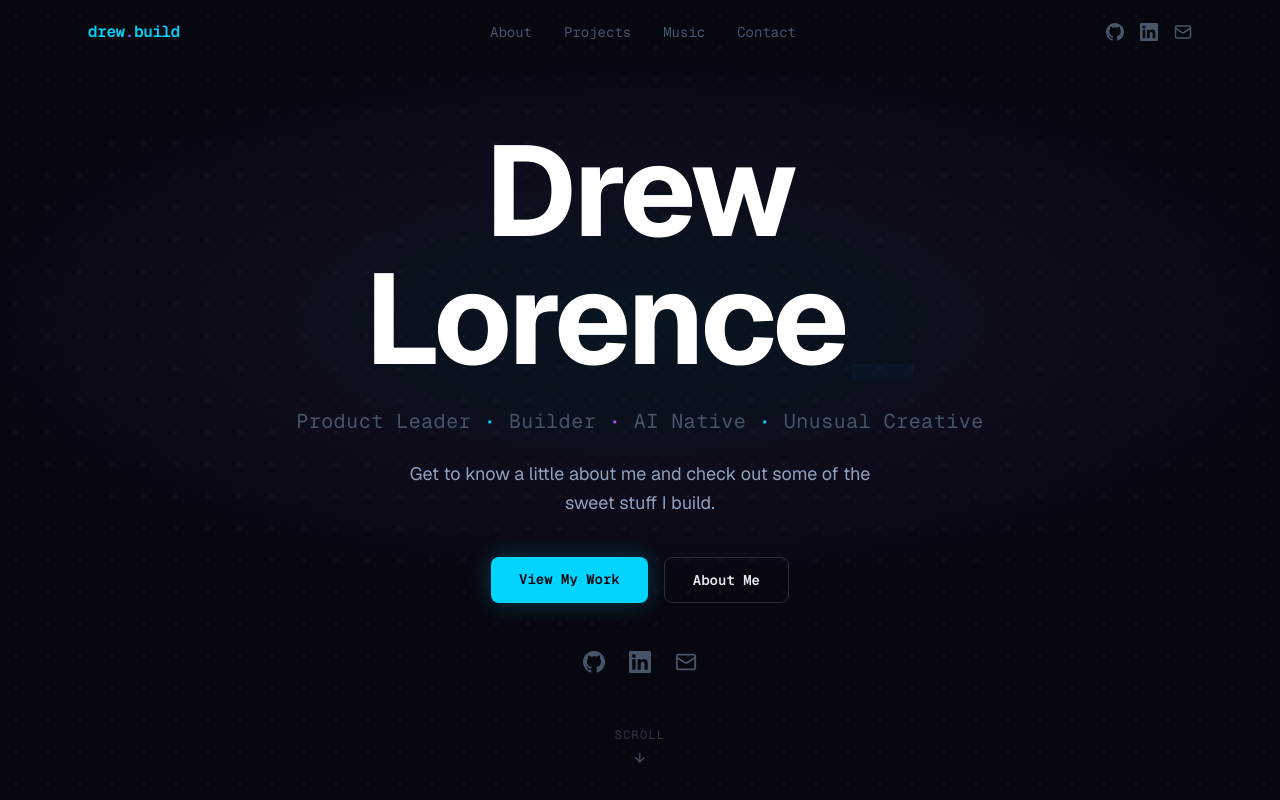
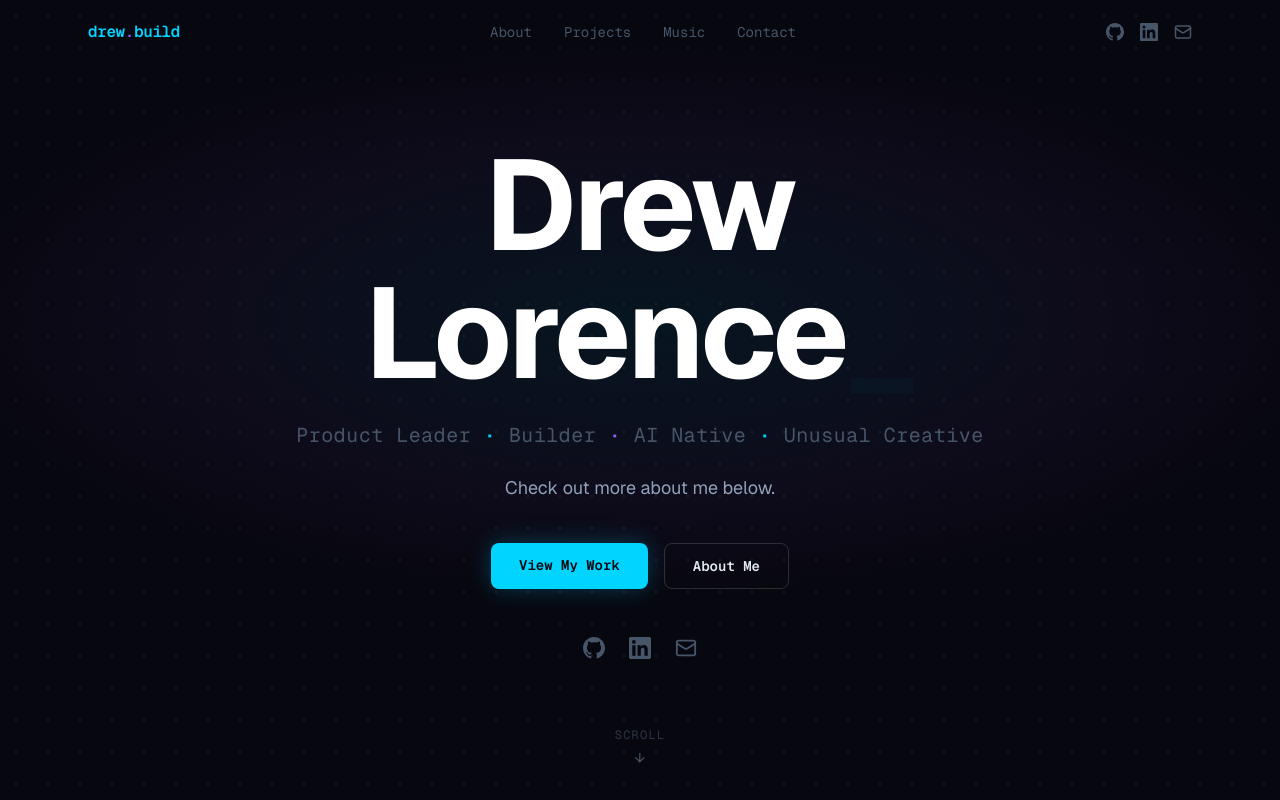
Before and after one commit to drew-lorence-dev/drew-lorence-portfolio, a Next.js app: page / in a window 1280 px wide. Shown: the top 800 px of the page. Built offline with nearby package versions, Linux system fonts and the light colour scheme.

Commit message:
Update hero tagline to 'Check out more about me below'

```diff
--- a/components/Hero.tsx
+++ b/components/Hero.tsx
@@ -36,7 +36,7 @@ export default function Hero() {
 
         {/* Tagline */}
         <p className="text-base md:text-lg text-slate-400 max-w-lg mx-auto mb-10 leading-relaxed">
-          Get to know a little about me and check out some of the sweet stuff I build.
+          Check out more about me below.
         </p>
 
         {/* CTAs */}
```
